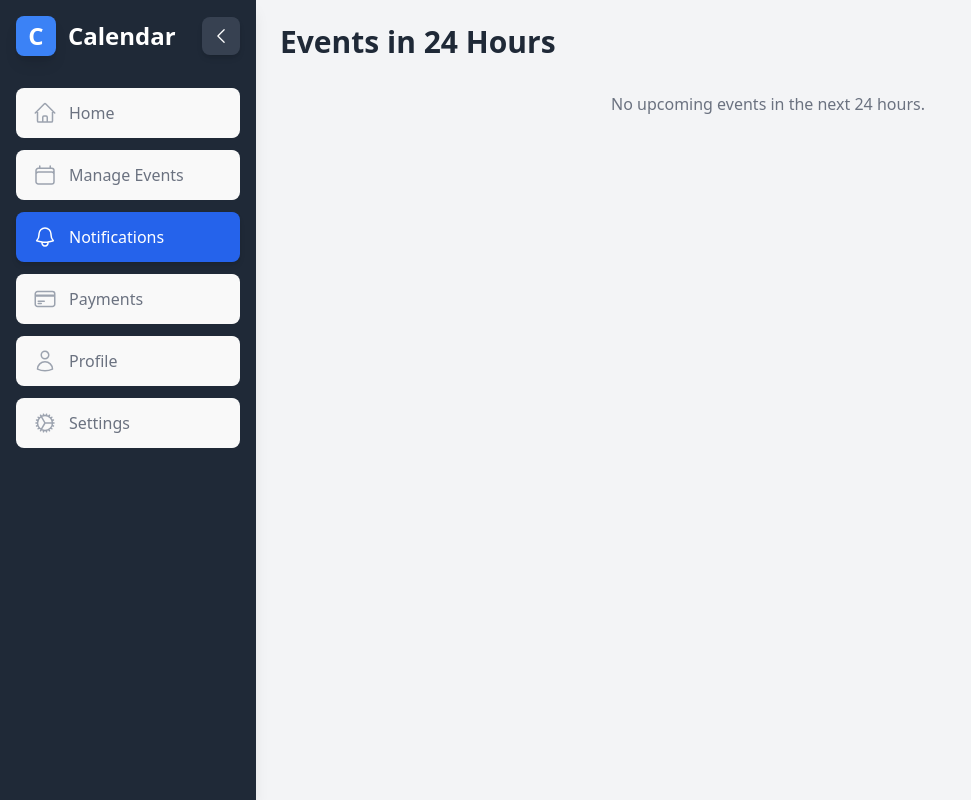
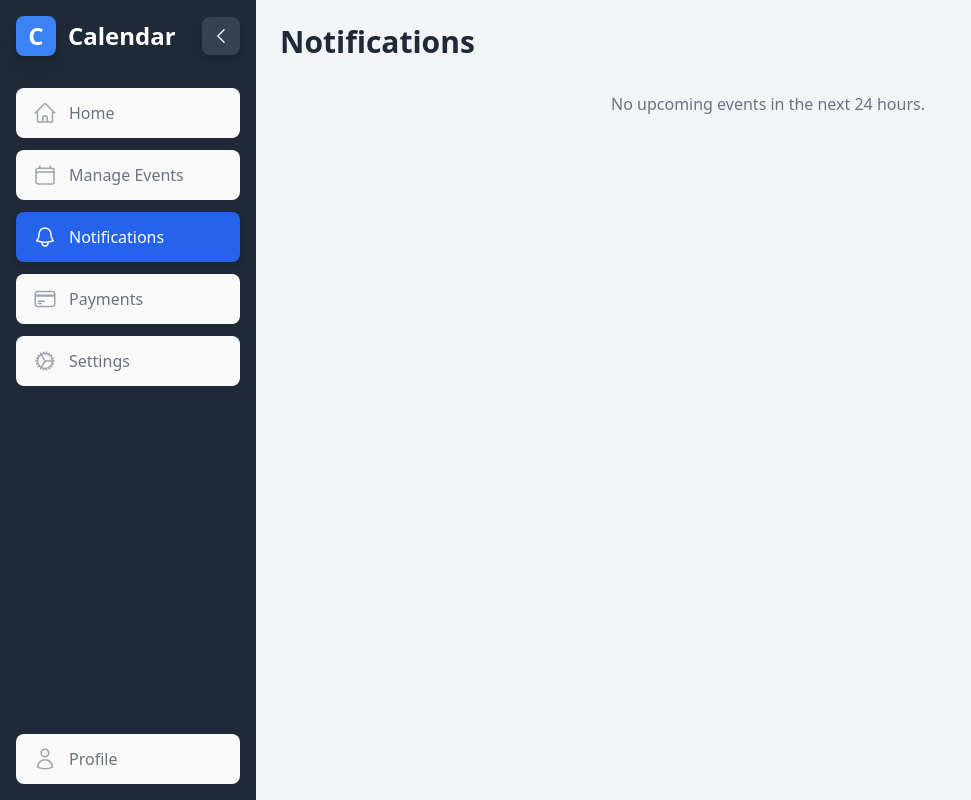
Before and after one commit to Amjedusman/Calender, a React (Vite) app: page /notifications in a window 1280 px wide. Shown: the whole page, without its empty margins (0-971 px from the left). Built offline with nearby package versions, Linux system fonts and the light colour scheme.

Commit message:
tailwindcss animation is added

```diff
--- a/package.json
+++ b/package.json
@@ -14,7 +14,8 @@
     "date-fns": "^4.1.0",
     "react": "^18.2.0",
     "react-dom": "^18.2.0",
-    "react-router-dom": "^6.22.1"
+    "react-router-dom": "^6.22.1",
+    "react-transition-group": "^4.4.5"
   },
   "devDependencies": {
     "@types/react": "^18.2.43",
--- a/src/App.jsx
+++ b/src/App.jsx
@@ -1,5 +1,7 @@
 import { useState, useEffect } from 'react'
-import { BrowserRouter as Router, Routes, Route } from 'react-router-dom'
+import { BrowserRouter as Router, Routes, Route, useLocation } from 'react-router-dom'
+import { TransitionGroup, CSSTransition } from 'react-transition-group';
+
 import Sidebar from './components/Sidebar'
 import Home from './routes/Home'
 import ManageEvents from './routes/ManageEvents'
@@ -21,39 +23,31 @@ const getUpcomingEventCount = (events) => {
 function App() {
   const [isSidebarCollapsed, setIsSidebarCollapsed] = useState(false);
   const [upcomingCount, setUpcomingCount] = useState(0);
+  const location = useLocation();
 
   useEffect(() => {
-    // Function to fetch and update the count
     const updateUpcomingCount = () => {
       const storedEvents = JSON.parse(localStorage.getItem('events') || '[]');
       setUpcomingCount(getUpcomingEventCount(storedEvents));
     };
-
-    // Initial fetch
     updateUpcomingCount();
-
-    // Optional: Add a custom event listener if needed for real-time updates
-    // For simplicity, we'll rely on page reload or navigation for now.
-    // A more advanced approach would use context or a state management library
-    // and listen for changes in the event list.
-
-  }, []); // Empty dependency array means this runs once on mount
-
-  // You might want to add a way to re-calculate this when events change,
-  // e.g., by listening to localStorage changes or using context.
-  // For this example, the count will update on page load or route change.
-
+  }, [location]); // Recalculate count on route change
 
   return (
-    <Router>
     <div className="flex min-h-screen bg-gray-100">
       <Sidebar
         isCollapsed={isSidebarCollapsed}
         onToggle={() => setIsSidebarCollapsed(!isSidebarCollapsed)}
         upcomingNotificationCount={upcomingCount}
       />
-        <div className={`flex-1 transition-all duration-300 ${isSidebarCollapsed ? 'ml-20' : 'ml-64'} bg-gray-100 min-h-screen`}>
-          <Routes>
+      <div className={`flex-1 transition-all duration-300 ${isSidebarCollapsed ? 'ml-20' : 'ml-64'} bg-gray-100 min-h-screen relative overflow-hidden`}> {/* Add relative and overflow-hidden */}
+        <TransitionGroup>
+          <CSSTransition
+            key={location.key}
+            timeout={1000}
+            classNames="route"
+          >
+            <Routes location={location}>
               <Route path="/" element={<Home />} />
               <Route path="/events" element={<ManageEvents />} />
               <Route path="/notifications" element={<Notifications />} />
@@ -61,10 +55,21 @@ function App() {
               <Route path="/profile" element={<Profile />} />
               <Route path="/settings" element={<Settings />} />
             </Routes>
+          </CSSTransition>
+        </TransitionGroup>
       </div>
     </div>
-    </Router>
   )
 }
 
-export default App
+// Wrap App with Router only once at the top level (e.g., in main.jsx)
+// export default App
+
+// For demonstration purposes within this file:
+const AppWithRouter = () => (
+  <Router>
+    <App />
+  </Router>
+);
+
+export default AppWithRouter; // Export the wrapped component
--- a/src/components/Sidebar.jsx
+++ b/src/components/Sidebar.jsx
@@ -16,13 +16,16 @@ const Sidebar = ({ isCollapsed, onToggle, upcomingNotificationCount }) => {
   const location = useLocation();
   const [activeItem, setActiveItem] = useState(location.pathname);
 
-  const menuItems = [
+  const topMenuItems = [
     { id: '/', label: 'Home', icon: HomeIcon },
     { id: '/events', label: 'Manage Events', icon: CalendarIcon },
     { id: '/notifications', label: 'Notifications', icon: BellIcon, notificationCount: upcomingNotificationCount },
     { id: '/payments', label: 'Payments', icon: CreditCardIcon },
+    { id: '/settings', label: 'Settings', icon: CogIcon },
+  ];
+
+  const bottomMenuItems = [
     { id: '/profile', label: 'Profile', icon: UserIcon },
-    { id: '/settings', label: 'Settings', icon: CogIcon },
   ];
 
   const handleNavigation = (path) => {
@@ -32,7 +35,7 @@ const Sidebar = ({ isCollapsed, onToggle, upcomingNotificationCount }) => {
 
   return (
     <div className={`fixed left-0 top-0 h-screen bg-gray-800 text-white shadow-lg transition-all duration-300 ${isCollapsed ? 'w-20' : 'w-64'}`}>
-      <div className="p-4">
+      <div className="p-4 flex flex-col h-full">
         <div className="flex items-center justify-between mb-8">
           <div className="flex items-center space-x-3">
             <div className="w-10 h-10 bg-blue-500 rounded-lg flex items-center justify-center shadow-lg">
@@ -52,9 +55,11 @@ const Sidebar = ({ isCollapsed, onToggle, upcomingNotificationCount }) => {
             )}
           </button>
         </div>
-        <nav>
+
+        {/* Main Menu Items (Top) */}
+        <nav className="flex-1">
           <ul className="space-y-3">
-            {menuItems.map((item) => {
+            {topMenuItems.map((item) => {
               const Icon = item.icon;
               return (
                 <li key={item.id}>
@@ -81,6 +86,32 @@ const Sidebar = ({ isCollapsed, onToggle, upcomingNotificationCount }) => {
             })}
           </ul>
         </nav>
+
+        {/* Bottom Menu Items (Profile) */}
+        <nav className="mt-auto">
+          <ul className="space-y-3">
+            {bottomMenuItems.map((item) => {
+              const Icon = item.icon;
+              return (
+                <li key={item.id}>
+                  <button
+                    onClick={() => handleNavigation(item.id)}
+                    className={`w-full flex items-center space-x-3 px-4 py-3 rounded-lg transition-all duration-200 ${
+                      activeItem === item.id
+                        ? 'bg-blue-600 text-white shadow-md'
+                        : 'text-gray-500 hover:bg-gray-700 hover:text-white'
+                    }`}
+                  >
+                    <Icon className={`h-6 w-6 flex-shrink-0 ${activeItem === item.id ? 'text-white' : 'text-gray-400'}`} />
+                    {!isCollapsed && (
+                      <span className="font-medium flex-1 text-left">{item.label}</span>
+                    )}
+                  </button>
+                </li>
+              );
+            })}
+          </ul>
+        </nav>
       </div>
     </div>
   );
--- a/src/index.css
+++ b/src/index.css
@@ -68,3 +68,27 @@ button:focus-visible {
     background-color: #f9f9f9;
   }
 }
+
+/* Add animation for route transitions */
+.route-enter {
+  opacity: 0;
+  transform: translateX(20px);
+}
+
+.route-enter-active {
+  opacity: 1;
+  transform: translateX(0);
+  transition: opacity 1000ms ease-out, transform 1000ms ease-out;
+}
+
+/* You might not need exit classes for this effect, but here they are for completeness */
+.route-exit {
+  opacity: 1;
+  transform: translateX(0);
+}
+
+.route-exit-active {
+  opacity: 0;
+  transform: translateX(-20px);
+  transition: opacity 1000ms ease-in, transform 1000ms ease-in;
+}
--- a/src/routes/Notifications.jsx
+++ b/src/routes/Notifications.jsx
@@ -3,7 +3,7 @@ import EventAlert from '../components/EventAlert';
 const Notifications = () => {
   return (
     <div className="p-6 min-h-screen">
-      <h1 className="text-3xl font-bold text-gray-800 mb-6">Events in 24 Hours</h1>
+      <h1 className="text-3xl font-bold text-gray-800 mb-6">Notifications</h1>
       <EventAlert />
     </div>
   );
--- a/src/routes/Payments.jsx
+++ b/src/routes/Payments.jsx
@@ -1,6 +1,6 @@
 const Payments = () => {
   return (
-    <div className="p-6">
+    <div className="p-6 min-h-screen">
       <h1 className="text-3xl font-bold text-gray-800 mb-6">Payments</h1>
       <div className="bg-white rounded-lg shadow-md p-6">
         <p className="text-gray-600">Manage your payments and subscriptions</p>
--- a/src/routes/Profile.jsx
+++ b/src/routes/Profile.jsx
@@ -1,6 +1,6 @@
 const Profile = () => {
   return (
-    <div className="p-6">
+    <div className="p-6 min-h-screen">
       <h1 className="text-3xl font-bold text-gray-800 mb-6">Profile</h1>
       <div className="bg-white rounded-lg shadow-md p-6">
         <p className="text-gray-600">View and edit your profile information</p>
--- a/src/routes/Settings.jsx
+++ b/src/routes/Settings.jsx
@@ -1,6 +1,6 @@
 const Settings = () => {
   return (
-    <div className="p-6">
+    <div className="p-6 min-h-screen route-enter route-enter-active">
       <h1 className="text-3xl font-bold text-gray-800 mb-6">Settings</h1>
       <div className="bg-white rounded-lg shadow-md p-6">
         <p className="text-gray-600">Configure your application settings</p>
```
Also changed, not shown: 1 other file (tests, documents, lock files or other folders). Lines whose indentation alone changed are shown as unchanged.
